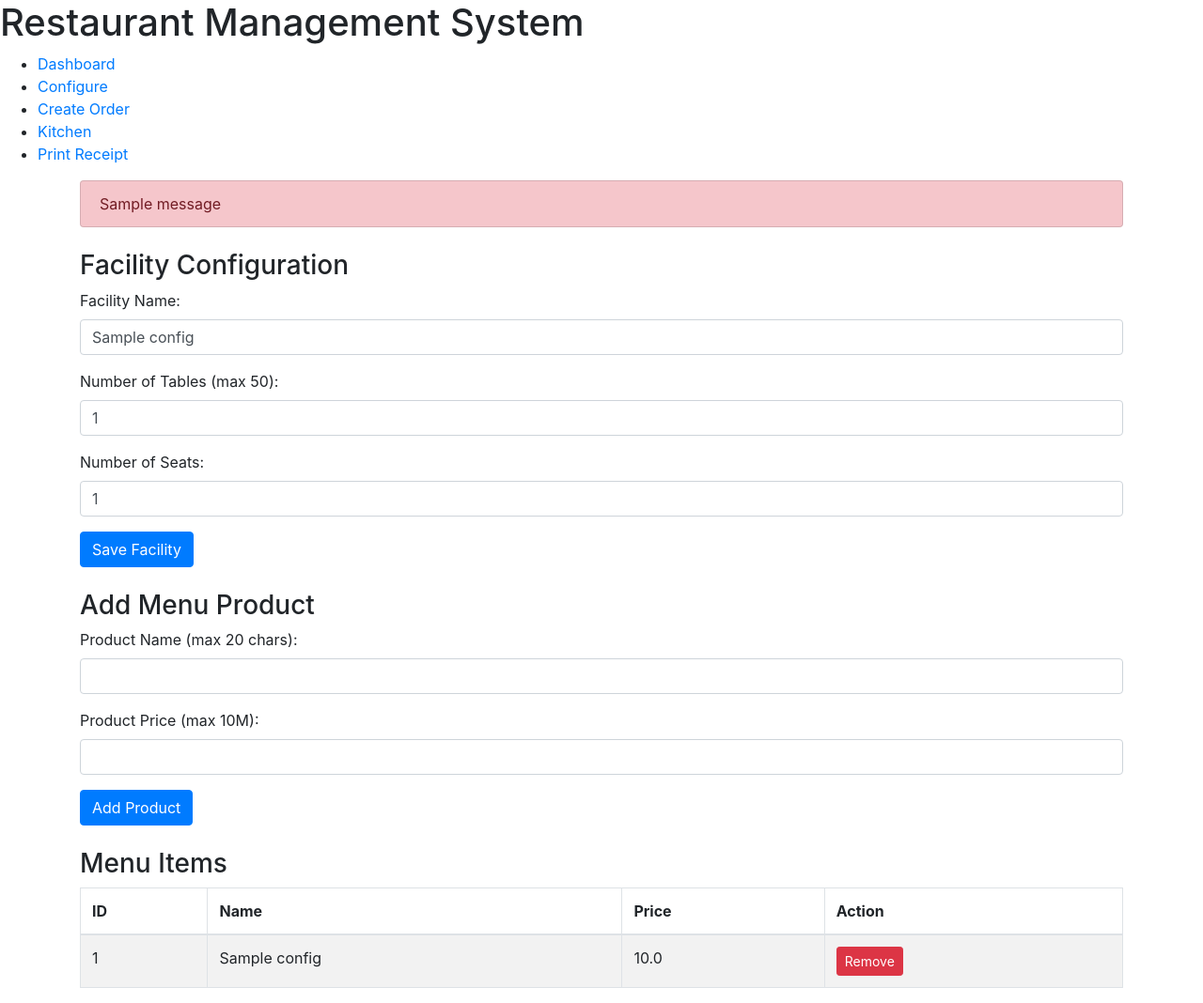
After one commit to ahsaanprj-pixel/Big-Data-Analytic-Project-RMS, a Flask app: page /config in a window 1280 px wide. The commit adds this page. Shown: the whole page at 94% size. Run offline with Flask 3, Linux system fonts and the light colour scheme; tables that the repository leaves empty hold one stand-in row (values such as "Sample post"); one stand-in notice (Sample message) is shown; some libraries are stand-ins or nearby versions.

Commit message:
add file createorder and update appfile

```diff
--- a/app.py
+++ b/app.py
@@ -1,3 +1,4 @@
+
 from flask import Flask, render_template, request, redirect, url_for, flash
 import sqlite3
 import html
@@ -163,11 +164,11 @@ def create_order():
 
 @app.route('/kitchen')
 def kitchen():
-    return "Kitchen page - enhanced in Wk 5"
+    return "Kitchen page - enhanced in Week 5"
 
 @app.route('/print_receipt')
 def print_receipt():
-    return "Print Receipt page - enhanced in Wk 6"
+    return "Print Receipt page - enhanced in Week 6"
 
 if __name__ == '__main__':
     app.run(debug=True)
--- a/templates/base.html
+++ b/templates/base.html
@@ -1,16 +1,22 @@
-<!-- Week 1: Basic template structure -->
+
 <!DOCTYPE html>
 <html lang="en">
 <head>
     <meta charset="UTF-8">
     <meta name="viewport" content="width=device-width, initial-scale=1.0">
     <title>{% block title %}Restaurant Management System{% endblock %}</title>
+
     <link rel="stylesheet" href="https://stackpath.bootstrapcdn.com/bootstrap/4.5.2/css/bootstrap.min.css">
+
+    <link rel="stylesheet" href="https://cdnjs.cloudflare.com/ajax/libs/font-awesome/5.15.3/css/all.min.css">
 </head>
 <body>
+
     <header>
         <h1>Restaurant Management System</h1>
     </header>
+
+    <!-- Navigation menu for main application sections -->
     <nav>
         <ul>
             <li><a href="{{ url_for('index') }}">Dashboard</a></li>
@@ -20,6 +26,21 @@
             <li><a href="{{ url_for('print_receipt') }}">Print Receipt</a></li>
         </ul>
     </nav>
+
+    <!-- Flash messages display section for user feedback -->
+    {% with messages = get_flashed_messages() %}
+        {% if messages %}
+            <div class="container flash-messages">
+                <ul class="list-group">
+                    {% for message in messages %}
+                        <li class="list-group-item list-group-item-danger">{{ message }}</li>
+                    {% endfor %}
+                </ul>
+            </div>
+        {% endif %}
+    {% endwith %}
+
+    <!-- Main content container where page-specific content will be inserted -->
     <div class="container">
         {% block content %}{% endblock %}
     </div>
--- /dev/null
+++ b/templates/config.html
@@ -0,0 +1,62 @@
+
+{% extends 'base.html' %}
+{% block title %}Configuration{% endblock %}
+
+{% block content %}
+    <form method="POST">
+        <h3 class="mt-4">Facility Configuration</h3>
+        <div class="form-group">
+            <label>Facility Name:</label>
+
+            <input type="text" name="fac_name" class="form-control" value="{{ fac_config[1] if fac_config else '' }}">
+        </div>
+        <div class="form-group">
+            <label>Number of Tables (max 50):</label>
+            <input type="number" name="table_num" class="form-control" value="{{ fac_config[2] if fac_config else '' }}" max="50">
+        </div>
+        <div class="form-group">
+            <label>Number of Seats:</label>
+            <input type="number" name="seat_num" class="form-control" value="{{ fac_config[3] if fac_config else '' }}">
+        </div>
+        <button type="submit" class="btn btn-primary">Save Facility</button>
+    </form>
+
+    <!-- Add Menu Product Form -->
+    <form method="POST">
+        <h3 class="mt-4">Add Menu Product</h3>
+        <div class="form-group">
+            <label>Product Name (max 20 chars):</label>
+            <input type="text" name="product_name" class="form-control">
+        </div>
+        <div class="form-group">
+            <label>Product Price (max 10M):</label>
+            <input type="number" name="product_price" class="form-control" step="0.01">
+        </div>
+        <button type="submit" class="btn btn-primary">Add Product</button>
+    </form>
+
+
+    <h3 class="mt-4">Menu Items</h3>
+    <table class="table table-striped table-bordered">
+        <thead>
+            <tr><th>ID</th><th>Name</th><th>Price</th><th>Action</th></tr>
+        </thead>
+        <tbody>
+            <!-- Loop through all menu items from database -->
+            {% for item in menu_items %}
+                <tr>
+                    <td>{{ item[0] }}</td>
+                    <td>{{ item[1] }}</td>
+                    <td>{{ item[2] | float | round(2) }}</td>
+                    <td>
+                        <!-- Remove product form for each menu item -->
+                        <form method="POST" style="display:inline;">
+                            <input type="hidden" name="remove_id" value="{{ item[0] }}">
+                            <button type="submit" class="btn btn-danger btn-sm">Remove</button>
+                        </form>
+                    </td>
+                </tr>
+            {% endfor %}
+        </tbody>
+    </table>
+{% endblock %}
--- a/templates/index.html
+++ b/templates/index.html
@@ -1,9 +1,8 @@
-<!-- Week 1: Basic dashboard -->
+
 {% extends 'base.html' %}
 {% block title %}Dashboard{% endblock %}
 
 {% block content %}
     <h2 class="mt-4">Welcome to {{ restaurant_name }}</h2>
     <p>Use the navigation to manage the restaurant.</p>
-    <!-- Restaurant image functionality will be added in Week 7 -->
 {% endblock %}
```
Also changed, not shown: database.py (+1 -6 lines).
